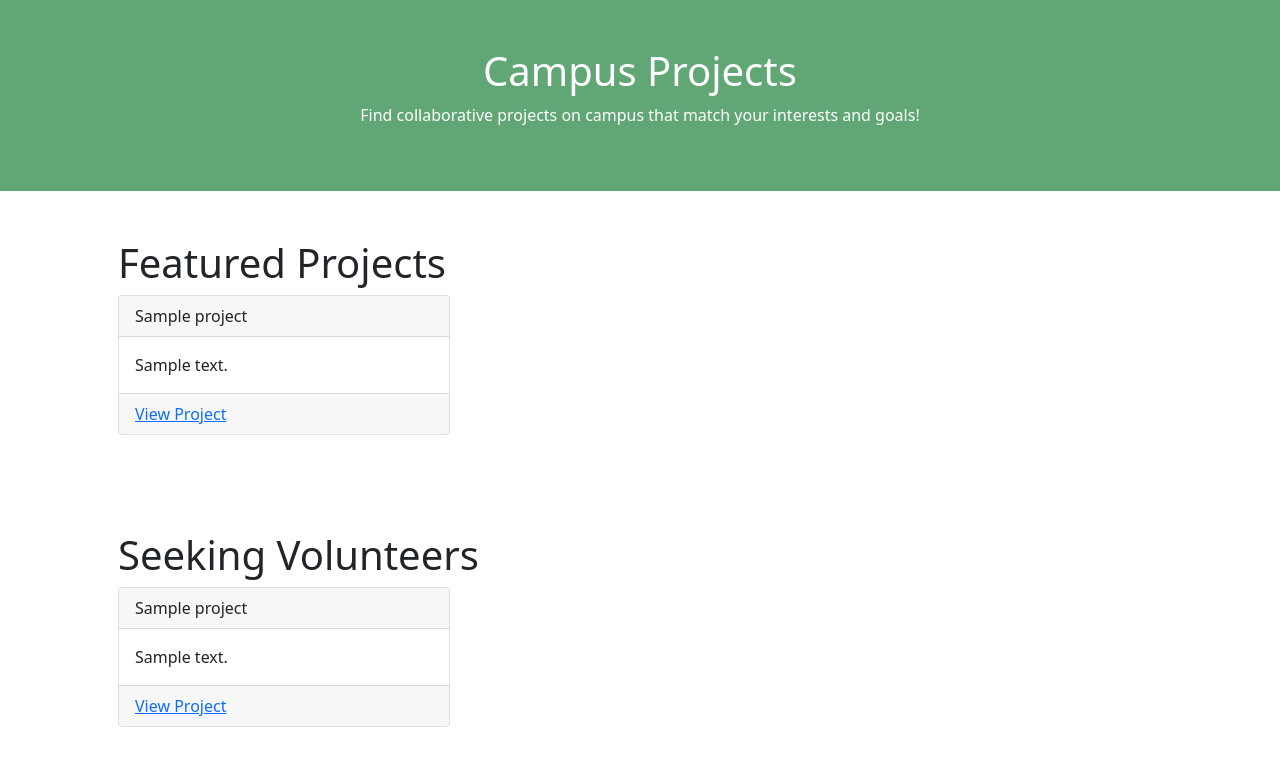
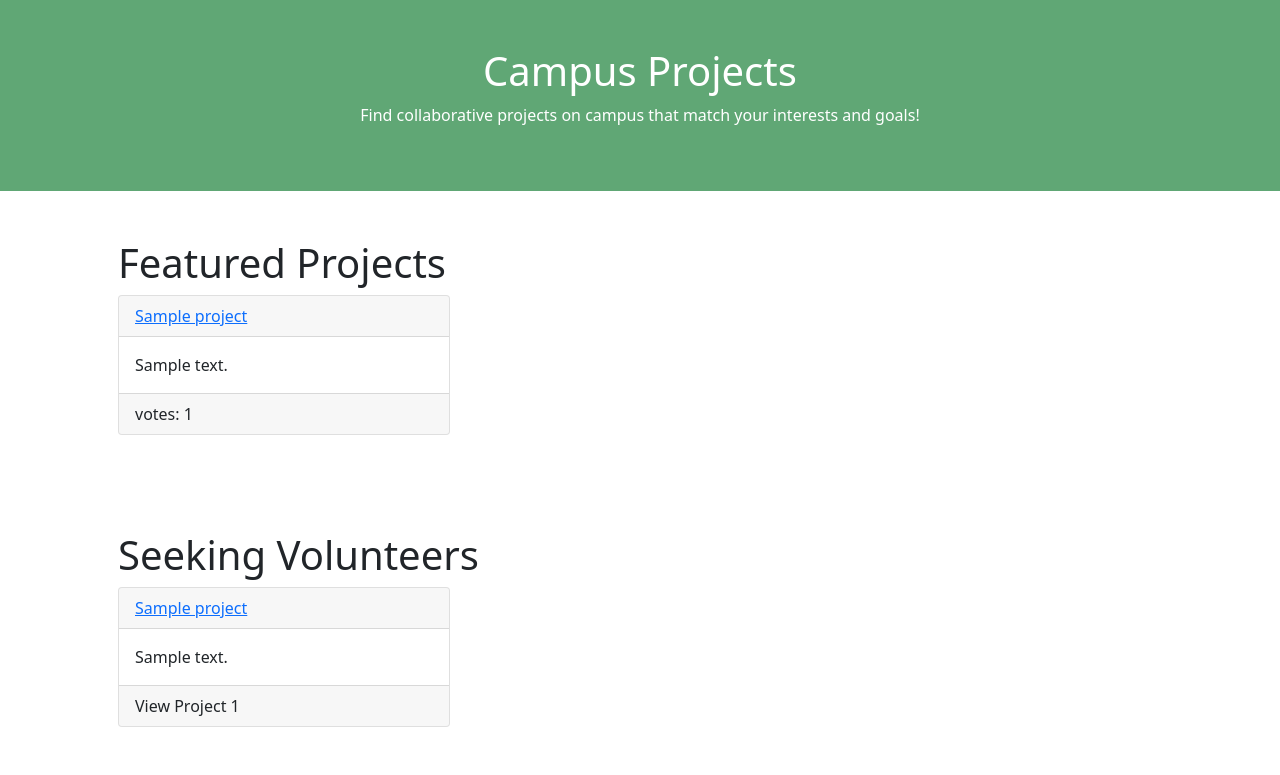
Before and after one commit to Youssef-Beltagy/campus-projects, a Django app: page / in a window 1280 px wide. Shown: the part 63-838 px from the top of the page. Run offline with Django 3.2, Linux system fonts and the light colour scheme; tables that the repository leaves empty hold one stand-in row (values such as "Sample post").

Commit message:
the last updates that were not pushed

```diff
--- a/homepage/templates/homepage/base.html
+++ b/homepage/templates/homepage/base.html
@@ -3,7 +3,7 @@
 <html lang="en">
 
 <head>
-    <title>Campus Projects</title>
+    <title>Just Build It</title>
     {% load static %}
     {% block head %}{% endblock head %}
     <meta charset="utf-8">
--- a/homepage/templates/homepage/homepage.html
+++ b/homepage/templates/homepage/homepage.html
@@ -15,9 +15,9 @@
     {% for project in featured_projects %}
     <div class="col-sm-4">
       <div class="card">
-        <div class="card-header"> {{ project.name }} </div>
+        <div class="card-header"> <a href="/view/{{project.id}}">{{ project.name }} </a> </div>
         <div class="card-body"> {{project.description}} </div>
-        <div class="card-footer"> <a href="/view/{{project.id}}"> View Project </a></div>
+        <div class="card-footer"> votes: {{project.votes}}</div>
       </div>
     </div>
     {% endfor %}
@@ -31,9 +31,9 @@
     {% for project in seeking_volunteers %}
     <div class="col-sm-4">
       <div class="card">
-        <div class="card-header"> {{ project.name }} </div>
+        <div class="card-header"> <a href="/view/{{project.id}}">{{ project.name }} </a></div>
         <div class="card-body"> {{project.description}} </div>
-        <div class="card-footer"> <a href="/view/{{project.id}}"> View Project </a></div>
+        <div class="card-footer">  View Project {{project.votes}}</div>
       </div>
     </div>
     {% endfor %}
```
Also changed, not shown: homepage/templates/homepage/view_project.html (+6 -4 lines).
